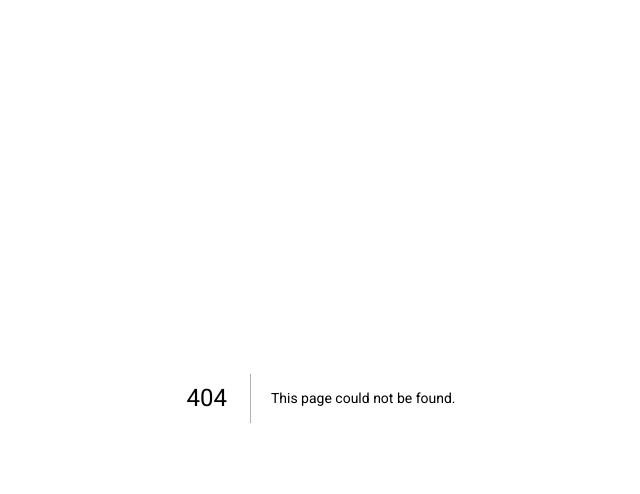
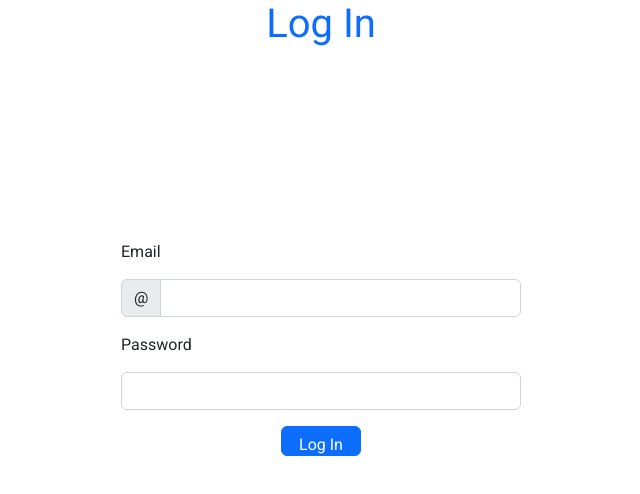
Before and after one commit to AbelTrinidadUNI/hci-pmv, a Next.js app: page /login/Login in a window 1280 px wide. Before the commit this address had no page. Shown: the top 494 px of the page, without its empty margins (319-959 px from the left). Built offline with nearby package versions, Linux system fonts and the light colour scheme.

Commit message:
Ventana de Login

```diff
--- /dev/null
+++ b/components/login/LoginForm.jsx
@@ -0,0 +1,94 @@
+import { Fragment, useState } from "react";
+import { Row, Form, Col, Button, InputGroup } from "react-bootstrap";
+import * as Yup from 'yup';
+import { ErrorMessage, Formik } from "formik";
+
+const Login = (props) => {
+
+
+
+    const validationSchema = Yup.object().shape({
+        email: Yup.string().required('El email es requerido').email('Debe ser de formato Correo'),
+        password: Yup.string().required('El password es requerido')
+    });
+
+
+    const initialValues = {
+        email: '',
+        password: ''
+    }
+    const handleSubmit = () => {
+        props.onSubmit();
+    }
+    return (
+        <Fragment>
+            <Formik
+                onSubmit={handleSubmit}
+                validationSchema={validationSchema}
+                initialValues={initialValues}
+            >
+                {({
+                    handleSubmit,
+                    handleChange,
+                    values,
+                    errors
+                }) => (
+                    <Form noValidate onSubmit={handleSubmit}>
+                        <Row className="mb-3">
+                            <Form.Group>
+                                <Form.Label>
+                                    Email
+                                </Form.Label>
+                                <InputGroup hasValidation>
+                                    <InputGroup.Text id="inputGroupPrepend">@</InputGroup.Text>
+                                    <Form.Control
+                                        type="mail"
+                                        name="email"
+                                        values={values.email}
+                                        onChange={handleChange}
+                                        isInvalid={!!errors.email}
+                                    />
+                                    <Form.Control.Feedback type="invalid">
+                                        {errors.email}
+                                    </Form.Control.Feedback>
+                                </InputGroup>
+
+
+                            </Form.Group>
+                        </Row>
+
+                        <Row className="mb-3">
+                            <Form.Group>
+                                <Form.Label>
+                                    Password
+                                </Form.Label>
+
+                                <Form.Control
+                                    type="password"
+                                    name="password"
+                                    values={values.password}
+                                    onChange={handleChange}
+                                    isInvalid={!!errors.password}
+                                />
+                                <Form.Control.Feedback type="invalid"
+                                >
+                                    {errors.password}
+                                </Form.Control.Feedback>
+                            </Form.Group>
+                        </Row>
+
+                        <Row>
+                            <Button id = "botonLogin" type="submit">
+                                Log In
+                            </Button>
+                        </Row>
+
+
+                    </Form>
+                )}
+            </Formik>
+        </Fragment>
+    )
+}
+
+export default Login;
--- a/package.json
+++ b/package.json
@@ -10,11 +10,15 @@
   },
   "dependencies": {
     "@next/font": "13.1.1",
+    "axios": "^1.2.3",
     "bootstrap": "^5.2.3",
     "bootstrap-icons": "^1.10.3",
+    "formik": "^2.2.9",
     "lodash": "^4.17.21",
     "next": "13.1.1",
     "react": "18.2.0",
-    "react-dom": "18.2.0"
+    "react-bootstrap": "^2.7.0",
+    "react-dom": "18.2.0",
+    "yup": "^0.32.11"
   }
 }
--- a/pages/_app.js
+++ b/pages/_app.js
@@ -3,6 +3,9 @@
 import 'bootstrap-icons/font/bootstrap-icons.css'
 import "../styles/layout.css";
 import "../styles/CardInicio.css";
+import "../styles/LogIn.css";
+// add bootstrap css
+import 'bootstrap/dist/css/bootstrap.css'
 import "../styles/Calificaciones.css";
 import "../styles/Documentos.css";
 import "../styles/Becas.css";
--- /dev/null
+++ b/pages/login/Login.js
@@ -0,0 +1,17 @@
+import LoginForm from '../../components/login/LoginForm';
+import React from 'react';
+export default function LogIn() {
+
+    const handleSubmit = () => console.log("Logeando");
+    return (
+        <div>
+            <h1 id = "tituloLogin" className='text-primary'>Log In</h1>
+            <div id="container">
+                <LoginForm onSubmit={handleSubmit} />
+            </div>
+
+        </div>
+
+
+    )
+}
--- /dev/null
+++ b/styles/LogIn.css
@@ -0,0 +1,17 @@
+#container {
+    margin-top: 15%;
+    width: 400px;
+    height: 800px;
+    margin-left: auto;
+    margin-right: auto;
+}
+
+#botonLogin {
+    width: 80px;
+    height: 30px;
+    margin: auto;
+}
+
+#tituloLogin {
+    text-align: center;
+}
```
Also changed, not shown: 1 other file (tests, documents, lock files or other folders).
